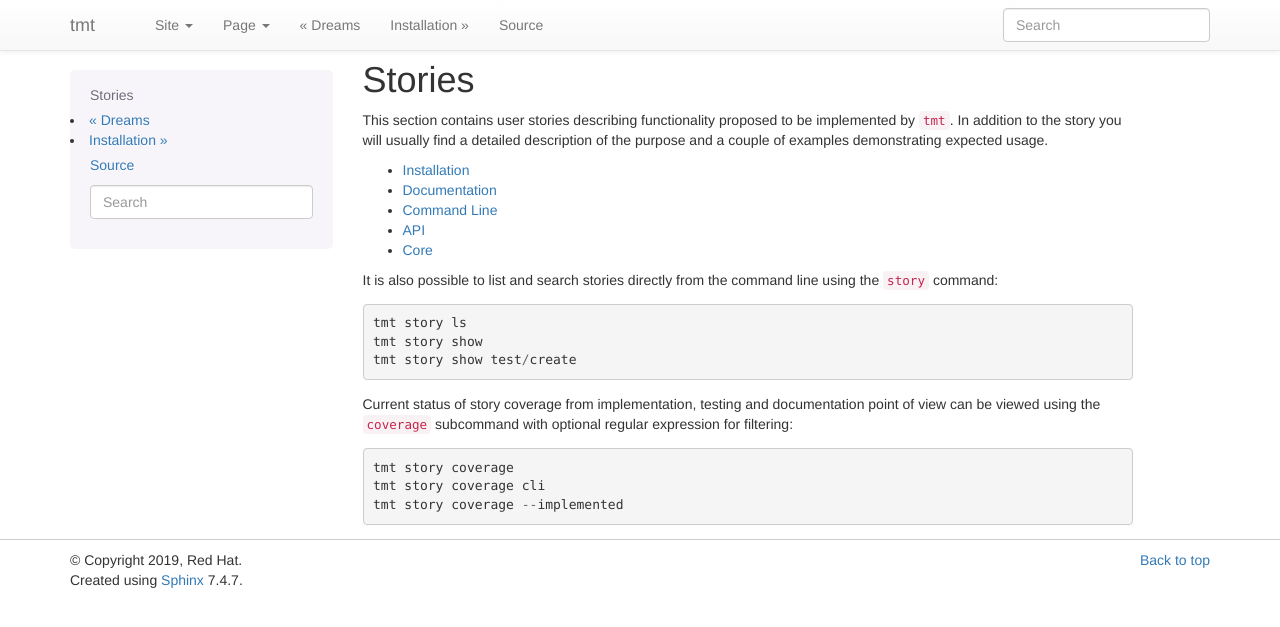
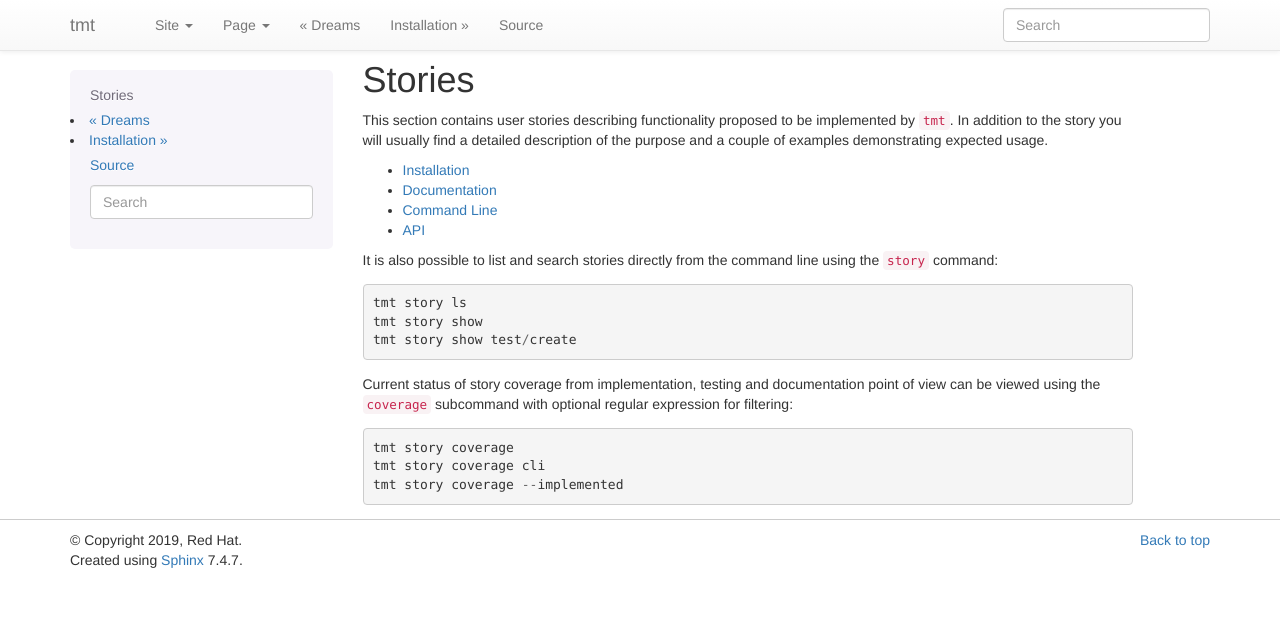
Before and after one commit to psss/did, a Sphinx documentation site: the page built from docs/stories.rst, in a window 1280 px wide. Shown: the top 627 px of the page. Built offline with Sphinx 7.4.7, drawn with Linux system fonts in a browser that asks for light colours; the version number could not be read and is left out.

Commit message:
Remove forgotten 'Core' section from stories

```diff
--- a/docs/conf.py
+++ b/docs/conf.py
@@ -259,7 +259,6 @@ areas = {
     '/stories/docs': 'Documentation',
     '/stories/cli': 'Command Line',
     '/stories/api': 'API',
-    '/stories/core': 'Core',
     '/stories/install': 'Installation',
     '/spec/core': 'Core',
     '/spec/tests': 'Tests',
--- a/docs/stories.rst
+++ b/docs/stories.rst
@@ -15,7 +15,6 @@ couple of examples demonstrating expected usage.
     stories/docs
     stories/cli
     stories/api
-    stories/core
 
 
 It is also possible to list and search stories directly from the
```
